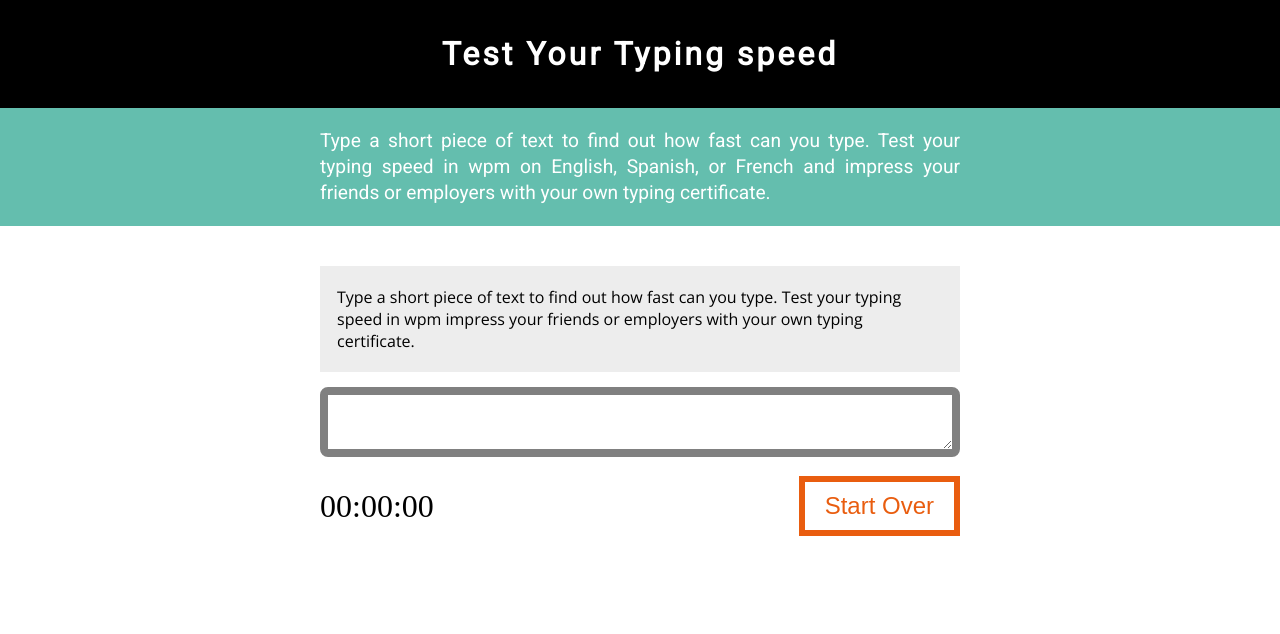
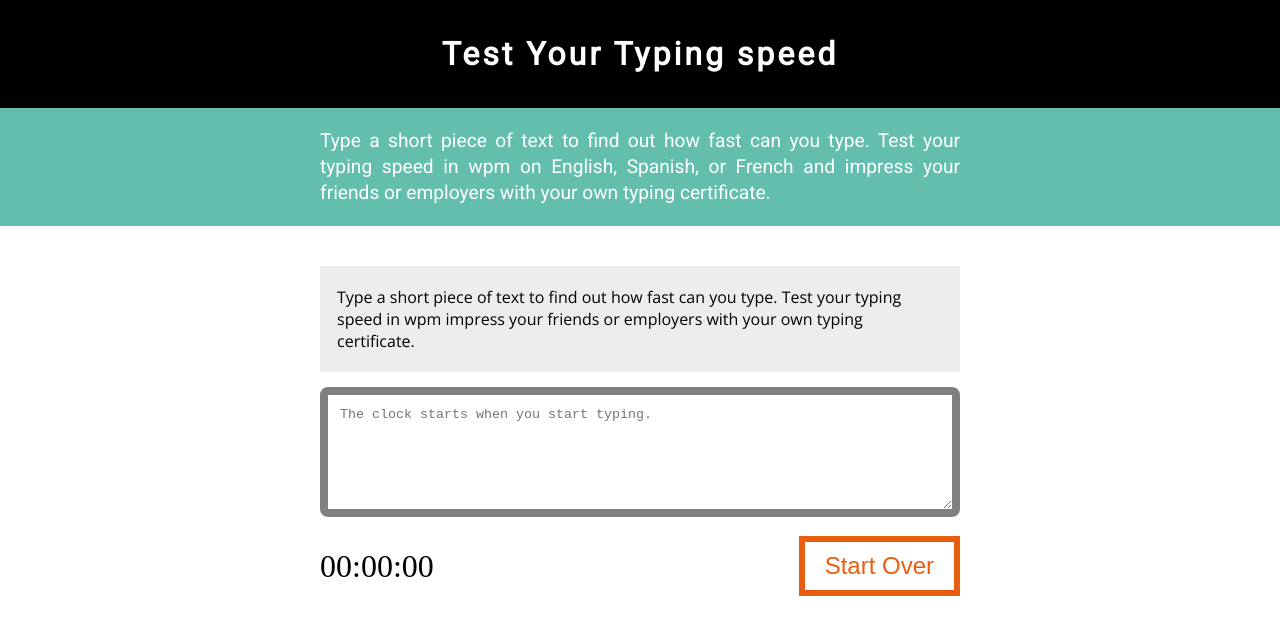
Before and after one commit to utkarshsahugithub/typingmaster, a plain HTML site: page index.html in a window 1280 px wide. Both pictures are taken after a click on the button "Start Over". Drawn offline with nearby package versions, Linux system fonts and the light colour scheme.

Commit message:
area of textbox is increased

```diff
--- a/app.js
+++ b/app.js
@@ -45,7 +45,6 @@ function startTimer() {
        timerRunningFlag = true;
        interval =  setInterval(runTimer, 10);
     }
-    // console.log(textEnteredLength);
 }
 
 function reset() {
@@ -55,7 +54,7 @@ function reset() {
     timerRunningFlag = false;
     typingTextBox.value = "";
     theTimer.innerHTML = "00:00:00";
-    typingTextBox.style.borderColour = "grey";
+    typingTextBox.style.borderColor = "grey";
 }
 typingTextBox.addEventListener("keypress", startTimer, false);
 typingTextBox.addEventListener("keyup", spellCheck, false);
--- a/index.html
+++ b/index.html
@@ -25,7 +25,7 @@
         <section>
             <div class="typingContainer">
                 <div class="typingGivenText">Type a short piece of text to find out how fast can you type. Test your typing speed in wpm impress your friends or employers with your own typing certificate.</div>
-                <textarea class="typingTextBox"></textarea>
+                <textarea class="typingTextBox" rows="6" placeholder="The clock starts when you start typing."></textarea>
                 <div class="divTimerAndStart">
                     <div class="timer">00:00:00</div>
                     <button class="restartButton">Start Over</button>
```
